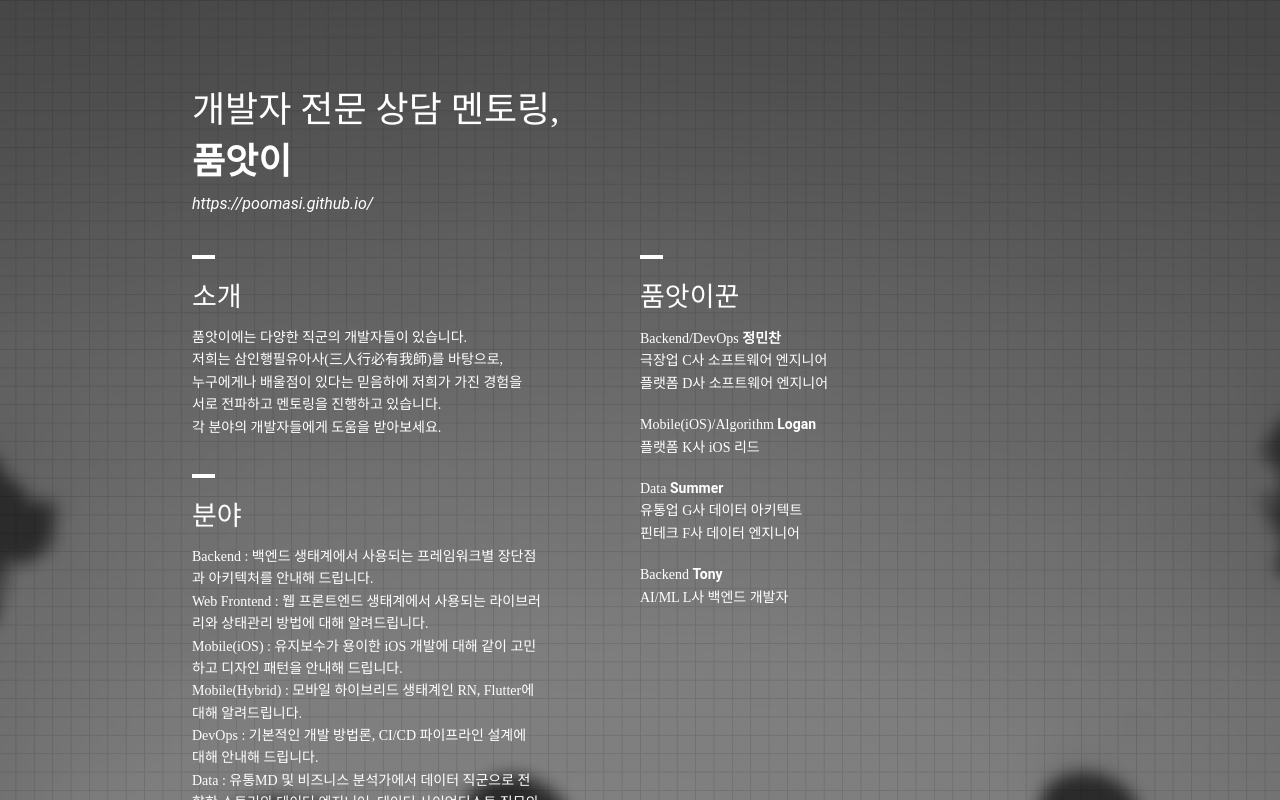
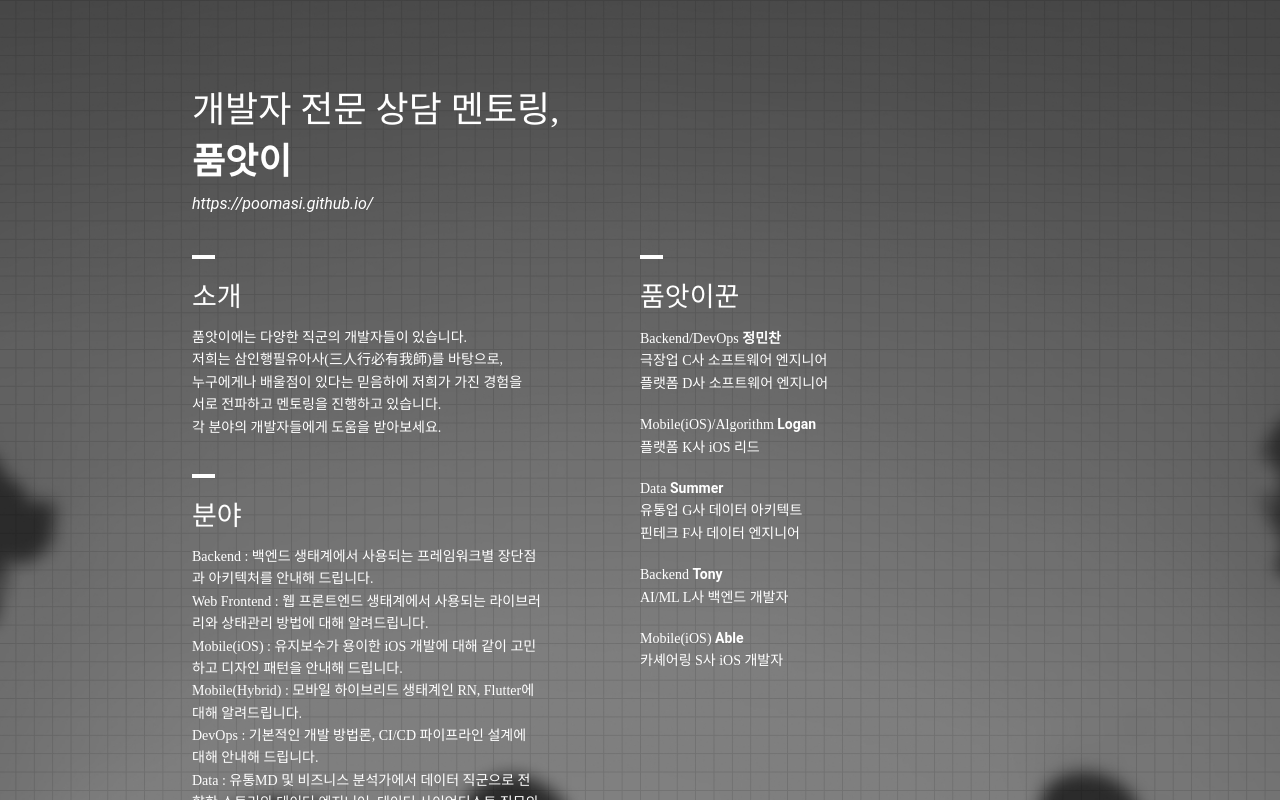
Before and after one commit to poomasi/poomasi.github.io, a React (Create React App) app: page / in a window 1280 px wide. Shown: the top 800 px of the page. Built offline with nearby package versions, Linux system fonts and the light colour scheme; a web font is replaced by a local one.

Commit message:
feat: add Able

```diff
--- a/src/App.tsx
+++ b/src/App.tsx
@@ -107,6 +107,14 @@ function getRightContainer() {
           Backend <b>Tony</b>
           <br />
           AI/ML L사 백엔드 개발자
+        </Description>
+
+        <br />
+
+        <Description>
+          Mobile(iOS) <b>Able</b>
+          <br />
+          카셰어링 S사 iOS 개발자
         </Description>
       </Section>
     </RightContainer>
```
